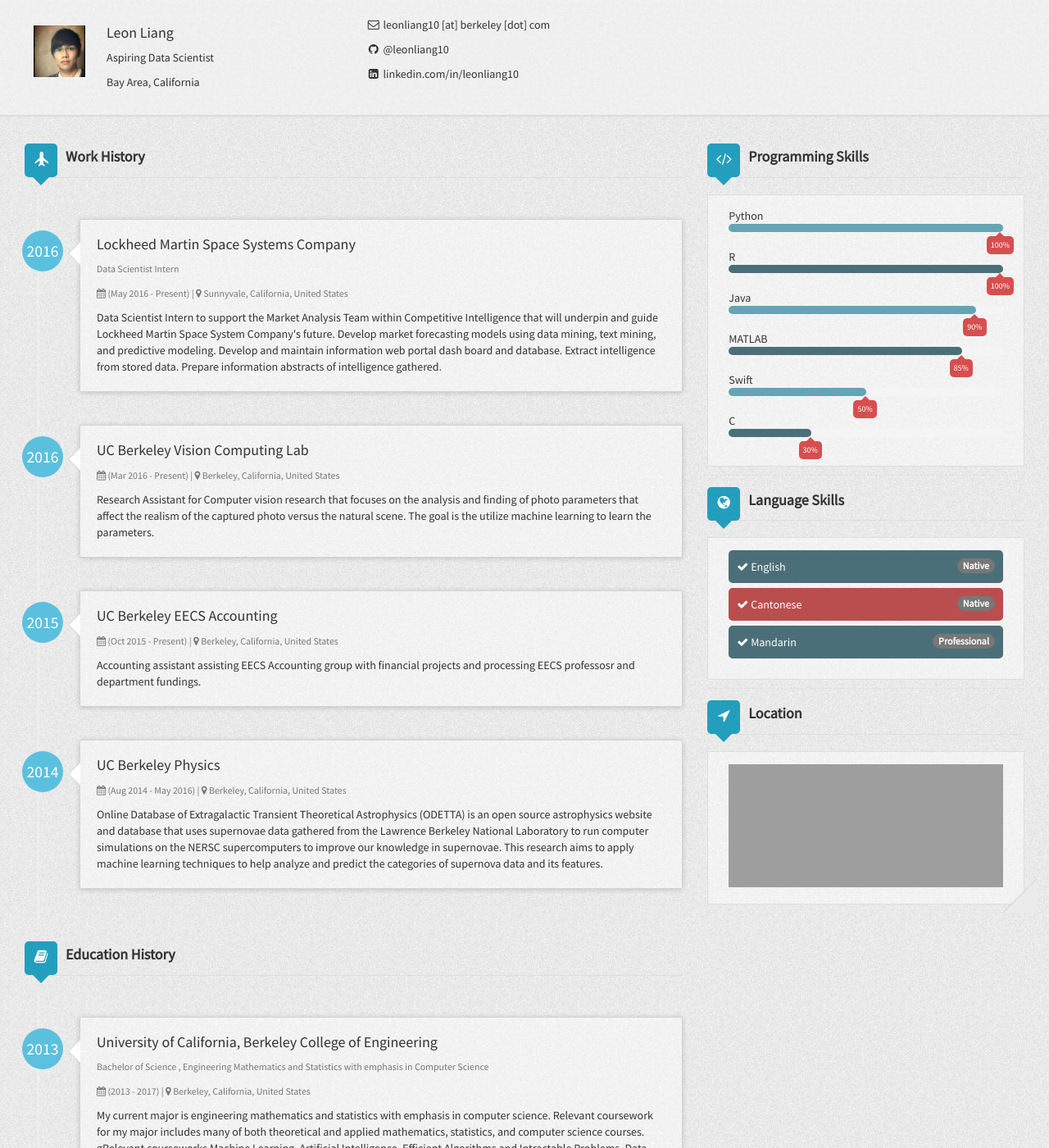
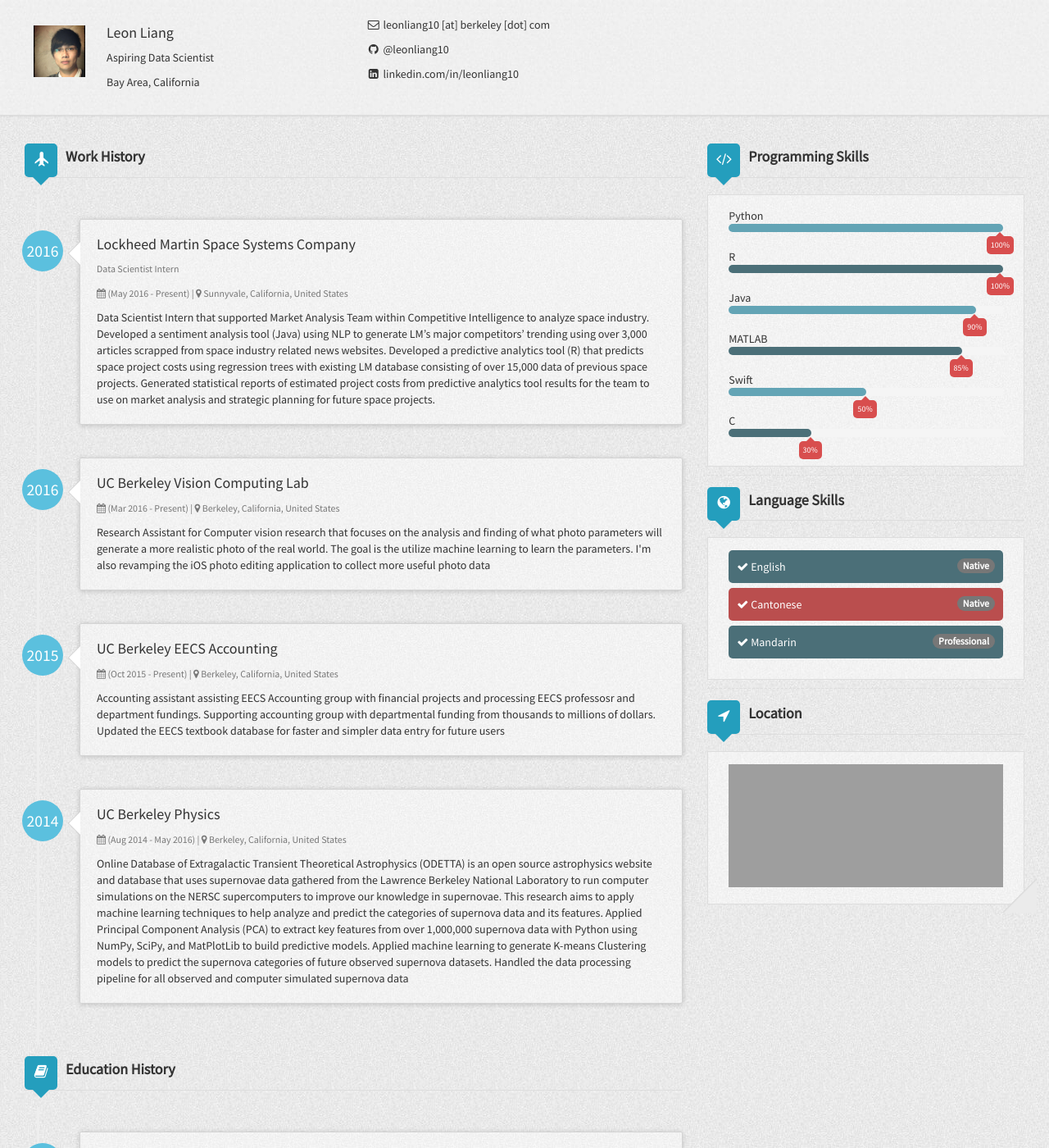
Before and after one commit to leonliang10/leonliang10.github.io, a Jekyll site: the page built from index.html, in a window 1280 px wide and 1400 px high. Shown: the whole window at 82% size. Built offline with Jekyll 4.4.1, drawn with Linux system fonts in a browser that asks for light colours; nearby versions of some CDN libraries; grey boxes are pictures that could not be loaded.

Commit message:
Update website based on the updates from resume.

```diff
--- a/_config.yml
+++ b/_config.yml
@@ -33,25 +33,25 @@ author:
       title: Data Scientist Intern
       started: 2016
       duration: (May 2016 - Present)
-      description: Data Scientist Intern to support the Market Analysis Team within Competitive Intelligence that will underpin and guide Lockheed Martin Space System Company's future. Develop market forecasting models using data mining, text mining, and predictive modeling. Develop and maintain information web portal dash board and database. Extract intelligence from stored data. Prepare information abstracts of intelligence gathered.
+      description: Data Scientist Intern that supported Market Analysis Team within Competitive Intelligence to analyze space industry. Developed a sentiment analysis tool (Java) using NLP to generate LM’s major competitors’ trending using over 3,000 articles scrapped from space industry related news websites. Developed a predictive analytics tool (R) that predicts space project costs using regression trees with existing LM database consisting of over 15,000 data of previous space projects. Generated statistical reports of estimated project costs from predictive analytics tool results for the team to use on market analysis and strategic planning for future space projects.
     - work2:
       company: UC Berkeley Vision Computing Lab
       location: Berkeley, California, United States
       started: 2016
       duration: (Mar 2016 - Present)
-      description: Research Assistant for Computer vision research that focuses on the analysis and finding of photo parameters that affect the realism of the captured photo versus the natural scene. The goal is the utilize machine learning to learn the parameters.
+      description: Research Assistant for Computer vision research that focuses on the analysis and finding of what photo parameters will generate a more realistic photo of the real world. The goal is the utilize machine learning to learn the parameters. I'm also revamping the iOS photo editing application to collect more useful photo data
     - work3:
       company: UC Berkeley EECS Accounting
       location: Berkeley, California, United States
       started: 2015
       duration: (Oct 2015 - Present)
-      description: Accounting assistant assisting EECS Accounting group with financial projects and processing EECS professosr and department fundings.
+      description: Accounting assistant assisting EECS Accounting group with financial projects and processing EECS professosr and department fundings. Supporting accounting group with departmental funding from thousands to millions of dollars. Updated the EECS textbook database for faster and simpler data entry for future users
     - work4:
       company: UC Berkeley Physics
       location: Berkeley, California, United States
       started: 2014
       duration: (Aug 2014 - May 2016)
-      description: Online Database of Extragalactic Transient Theoretical Astrophysics (ODETTA) is an open source astrophysics website and database that uses supernovae data gathered from the Lawrence Berkeley National Laboratory to run computer simulations on the NERSC supercomputers to improve our knowledge in supernovae. This research aims to apply machine learning techniques to help analyze and predict the categories of supernova data and its features.
+      description: Online Database of Extragalactic Transient Theoretical Astrophysics (ODETTA) is an open source astrophysics website and database that uses supernovae data gathered from the Lawrence Berkeley National Laboratory to run computer simulations on the NERSC supercomputers to improve our knowledge in supernovae. This research aims to apply machine learning techniques to help analyze and predict the categories of supernova data and its features. Applied Principal Component Analysis (PCA) to extract key features from over 1,000,000 supernova data with Python using NumPy, SciPy, and MatPlotLib to build predictive models. Applied machine learning to generate K-means Clustering models to predict the supernova categories of future observed supernova datasets. Handled the data processing pipeline for all observed and computer simulated supernova data
   educationHistory:
     - education1:
       organization: University of California, Berkeley College of Engineering
```
